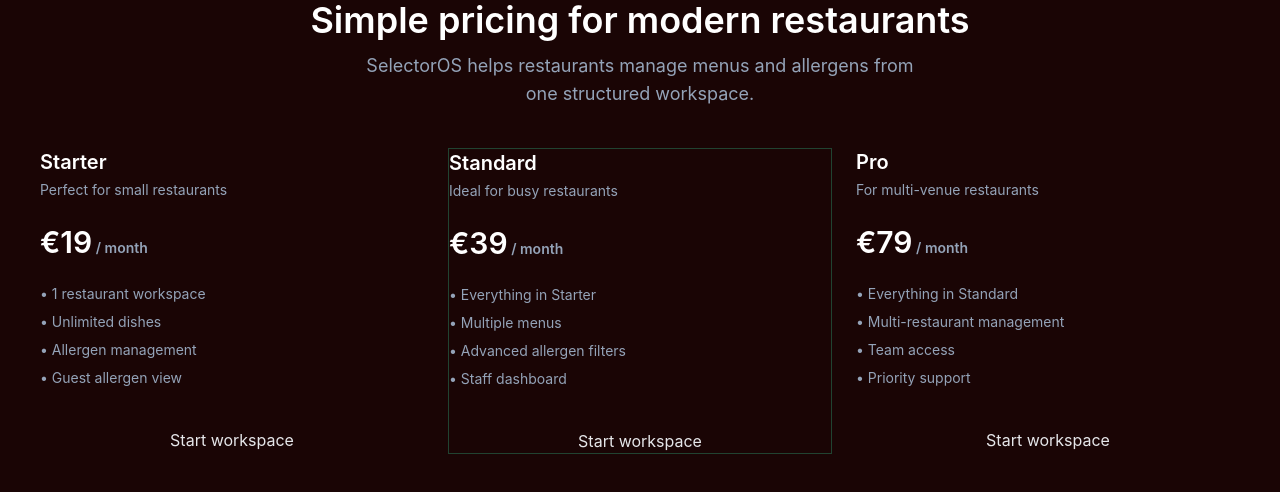
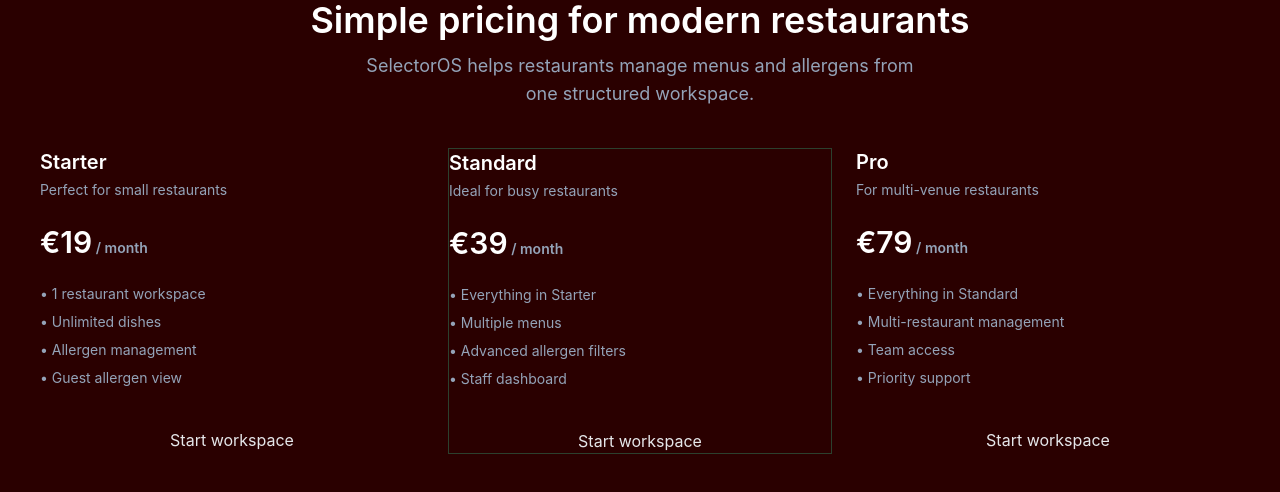
Before and after one commit to RicardoNeto94/Selector-os, a Next.js app: page /pricing in a window 1280 px wide. Shown: the top 492 px of the page. Built offline with nearby package versions, Linux system fonts and the light colour scheme.

Commit message:
Fix viewport background mismatch

```diff
--- a/src/app/layout.js
+++ b/src/app/layout.js
@@ -1,5 +1,3 @@
-// src/app/layout.js
-
 import "../styles/globals.css";
 import "../styles/theme.css";
 import ServiceWorkerRegister from "../components/ServiceWorkerRegister";
@@ -11,7 +9,7 @@ export const metadata = {
 };
 
 export const viewport = {
-  themeColor: "#1a0505",
+  themeColor: "#2a0000", // 🔥 MATCH MENU COLOR
 };
 
 export default function RootLayout({ children }) {
@@ -19,18 +17,19 @@ export default function RootLayout({ children }) {
     <html lang="en">
       <head>
         <link rel="manifest" href="/manifest.json" />
-        <meta name="theme-color" content="#1a0505" />
+        <meta name="theme-color" content="#2a0000" />
 
         <link rel="apple-touch-icon" href="/icon-192.png" />
         <meta name="apple-mobile-web-app-capable" content="yes" />
-        <meta name="apple-mobile-web-app-status-bar-style" content="default" />
+
+        {/* 🔥 THIS AFFECTS IOS TOP BAR */}
+        <meta name="apple-mobile-web-app-status-bar-style" content="black-translucent" />
 
         <link rel="icon" href="/favicon.ico" />
       </head>
 
-      <body className="bg-[#1a0505]">
+      <body className="bg-[#2a0000]">
 
-        {/* 🔥 RESTORED SCROLL CONTAINER */}
         <div id="app-scroll" className="app-container">
           {children}
         </div>
--- a/src/styles/globals.css
+++ b/src/styles/globals.css
@@ -33,7 +33,7 @@ body {
   margin: 0;
   padding: 0;
 
-  background: #1a0505;
+  background: #2a0000;
   color: var(--text);
   font-family: "Inter", sans-serif;
 
@@ -53,7 +53,7 @@ body {
   height: 100dvh;
   overflow-y: auto;
   -webkit-overflow-scrolling: touch;
-  background: #1a0505;
+  background: #2a0000;
 }
 
 /* PANEL */
```
